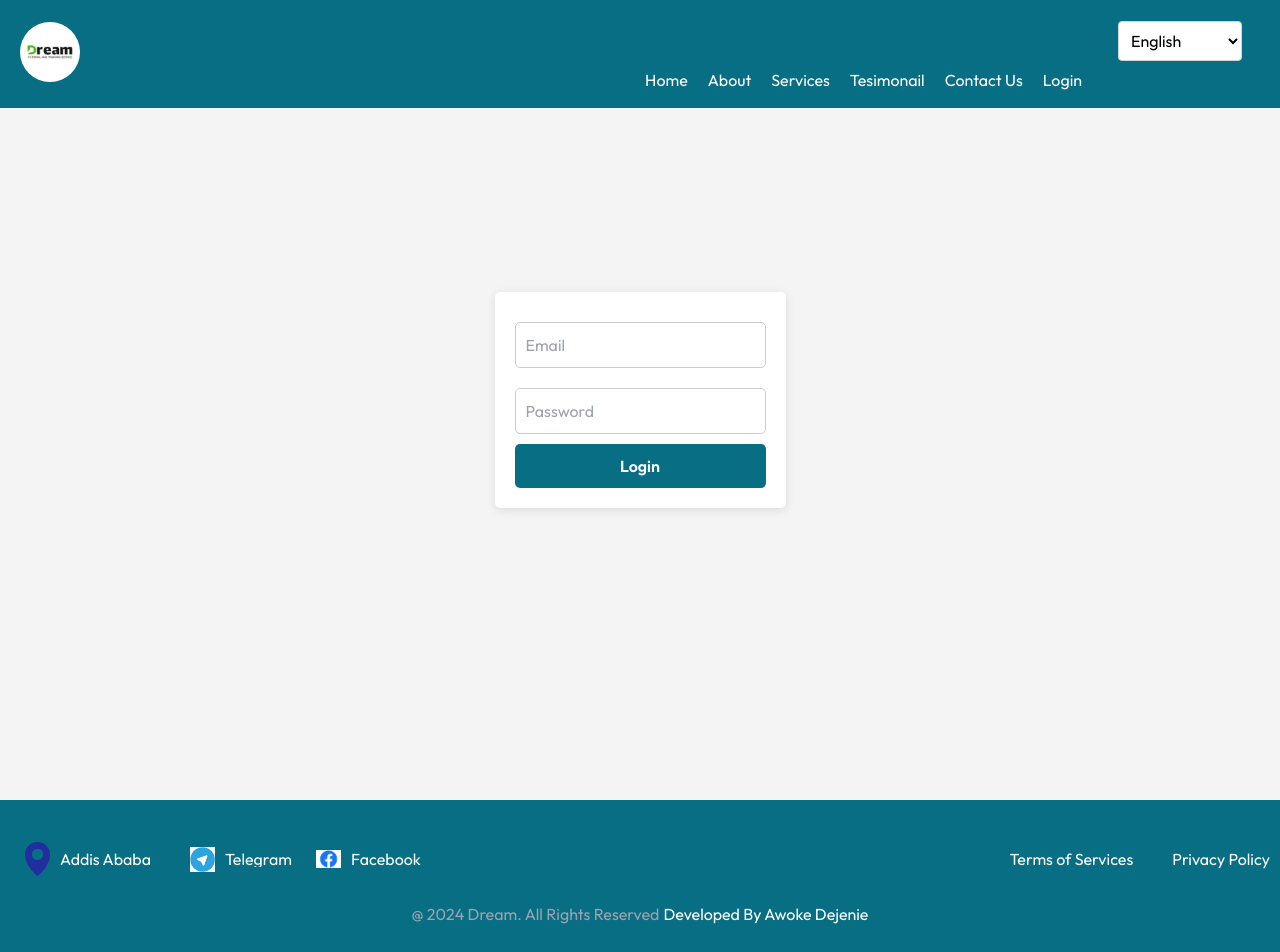
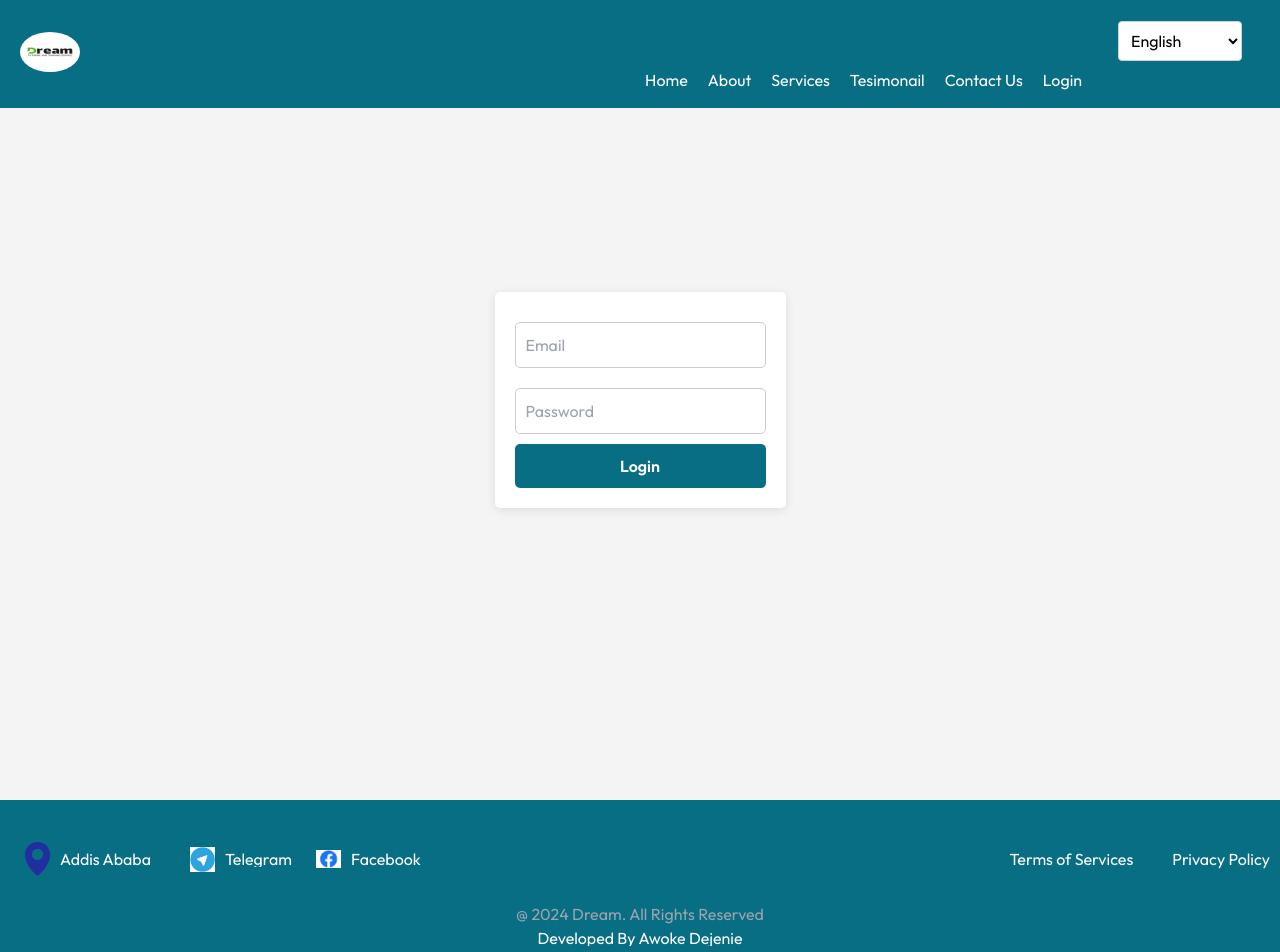
Before and after one commit to todayAwoke/dream-Web, a React (Vite) app: page /dream-Web/login in a window 1280 px wide. Shown: the top 952 px of the page. Built offline with nearby package versions, Linux system fonts and the light colour scheme.

Commit message:
add content

```diff
--- a/src/components/Navbar/Navbar.jsx
+++ b/src/components/Navbar/Navbar.jsx
@@ -28,7 +28,7 @@ const Navbar = () => {
     }
     return (
         <nav className={`container ${sticky ? 'dark-nav' : ''}`}>
-            < img src={logo} alt='' className='logo' />
+            < img src={logo} alt='' className='logo w-10 h-10 ' />
             <ul className={mobileMenu ? '' : 'hide-mobile-menu'}>
                 <li><Link to='/dream-Web' smooth={true} offset={0} duration={500} onClick={handleClick} > {t("Home")} </Link ></li>
                 <li li > <Link to='/dream-Web/about' smooth={true} offset={-260} duration={500} onClick={handleClick} > {t("About")} </Link ></li>
--- a/src/components/footer/Footer.jsx
+++ b/src/components/footer/Footer.jsx
@@ -34,10 +34,10 @@ const Footer = () => {
                     </ul>
                 </div>
             </div>
-            <p className="text-center text-gray-400 mt-4">
-                @ 2024 Dream. All Rights Reserved
-                <a href="#" className="text-white hover:underline ml-1">Developed By Awoke Dejenie</a>
-            </p>
+            <div className="flex flex-col items-center text-gray-400 mt-4">
+                <p className="text-center">@ 2024 Dream. All Rights Reserved</p>
+                <a href="#" className="text-white hover:underline mt-1 text-center">Developed By Awoke Dejenie</a>
+            </div>
         </div>
     );
 };
```
